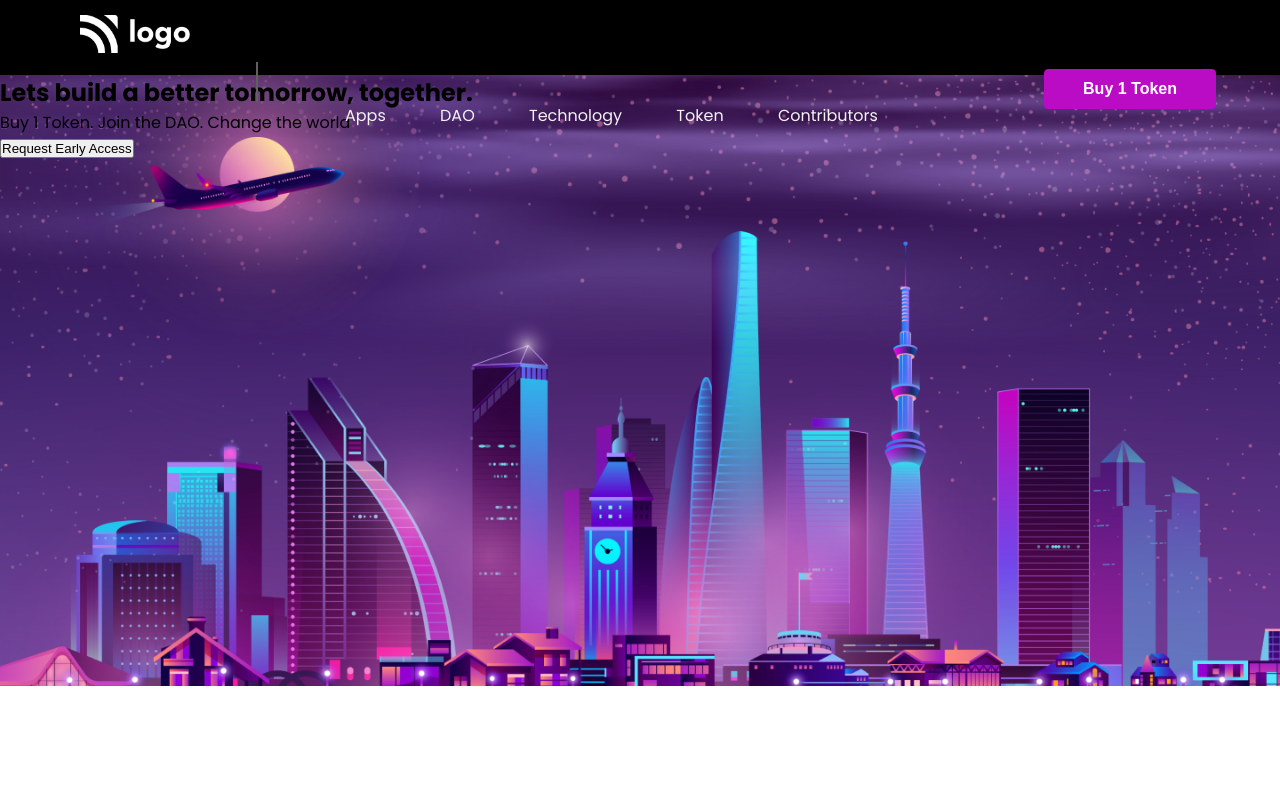
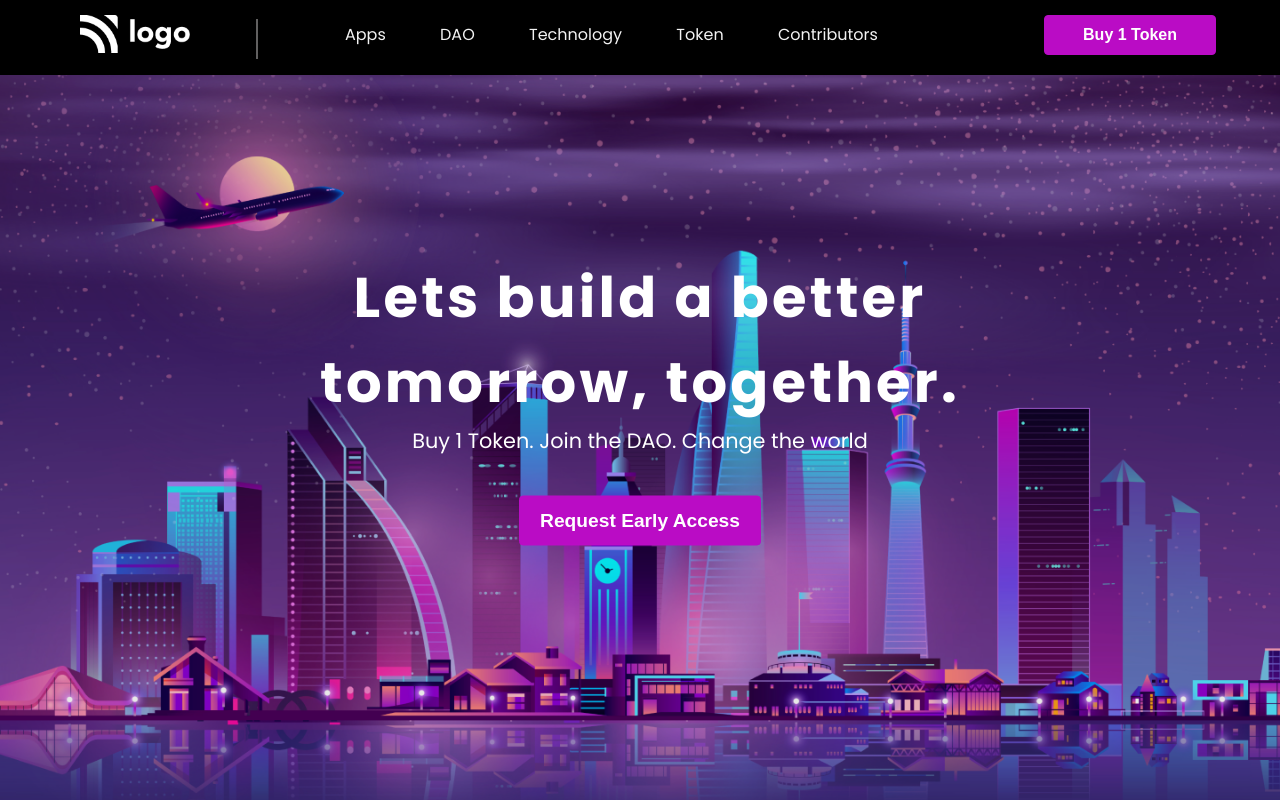
Before and after one commit to bhabinbudujapun/Front-End, a plain HTML site: page 98PROJECTS/05-PROJECT/index.html in a window 1280 px wide. Drawn offline with Linux system fonts and the light colour scheme.

Commit message:
Project - 5 Finished

```diff
--- a/98PROJECTS/05-PROJECT/style.css
+++ b/98PROJECTS/05-PROJECT/style.css
@@ -11,15 +11,35 @@ button-background-color: #ba0cc5
 }
 
 body {
-  font-family: poppins;
+  height: 100vh;
+  font-family: Poppins, "sans-serif";
 }
 
-.container {
-  position: relative;
+body::before {
+  content: "";
+  position: absolute;
+  top: 0;
+  right: 0;
+  bottom: 0;
+  left: 0;
+  background-color: rgba(7, 7, 7, 0.09);
+  z-index: -1;
+}
+
+body {
+  background-image: url(./assets/bg.png);
+  background-repeat: no-repeat;
+  background-position: center center;
+  background-size: cover;
 }
 /* ------ END-OF-GLOBAL-STYLE -------*/
 
 /* ------ START-OF-NAVBAR-STYLE -------*/
+section[aria-label="navbar"] {
+  position: relative;
+  background-color: yellow;
+}
+
 .navbar {
   padding: 15px 80px;
   background-color: #000;
@@ -35,13 +55,13 @@ body {
   height: 40px;
   border: 1.5px solid #616060;
   position: absolute;
-  top: 9%;
+  top: 25%;
   left: 20%;
 }
 
 .grow-list {
   position: absolute;
-  top: 15%;
+  top: 30%;
   left: 25%;
 }
 
@@ -54,33 +74,65 @@ li {
 a {
   color: #f3f3f3;
   text-decoration: none;
+  transition: color 0.2s ease;
+}
+
+a:hover {
+  color: #ba0cc5;
 }
 
 .navbar > div:last-child {
   display: inline-block;
   position: absolute;
-  top: 10%;
+  top: 20%;
   right: 5%;
 }
 
+.button-large,
 .button-small {
   padding: 10px 38px;
   font-size: 1rem;
   font-weight: 700;
+  border-radius: 4px;
+  background-color: #ba0cc5;
+  border: 1px solid #ba0cc5;
+  transition: color 0.2s ease-in-out, background-color 0.1s ease-in;
   color: #fff;
-  background-color: #ba0cc5;
-  border-radius: 4px;
-  border: 1px solid #ba0cc5;
+  cursor: pointer;
   outline: none;
+}
+
+.button-large:hover,
+.button-small:hover {
+  border-color: #f3f3f3;
+  background-color: #fff;
+  color: #ba0cc5;
 }
 /* ------ END-OF-NAVBAR-STYLE -------*/
 
 /* ------ START-OF-BANNER-SECTION-STYLE -------*/
-.hero {
-  height: 611px;
-  background-image: url(./assets/bg.png);
-  background-repeat: no-repeat;
-  background-position: center center;
-  background-size: cover;
+section[aria-label="hero"] {
+  position: absolute;
+  top: 50%;
+  left: 50%;
+  transform: translate(-50%, -50%);
+  text-align: center;
+  color: #fff;
 }
+
+.hero-heading {
+  letter-spacing: 0.2rem;
+  font-size: 3.5rem;
+}
+
+.hero-description {
+  font-size: 1.3rem;
+}
+
+.button-large {
+  font-size: 1.2rem;
+  padding: 13px 20px;
+  margin-top: 40px;
+}
+
 /* ------ END-OF-BANNER-SECTION-STYLE -------*/
```
